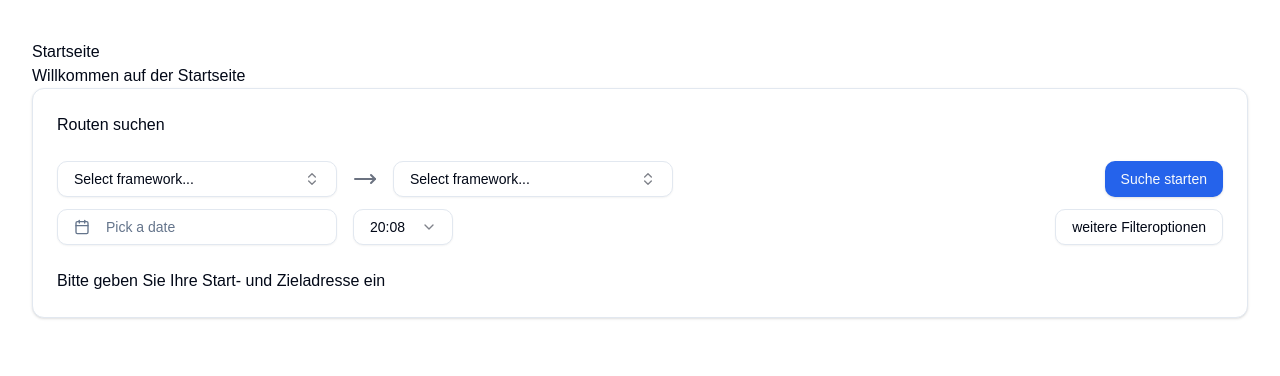
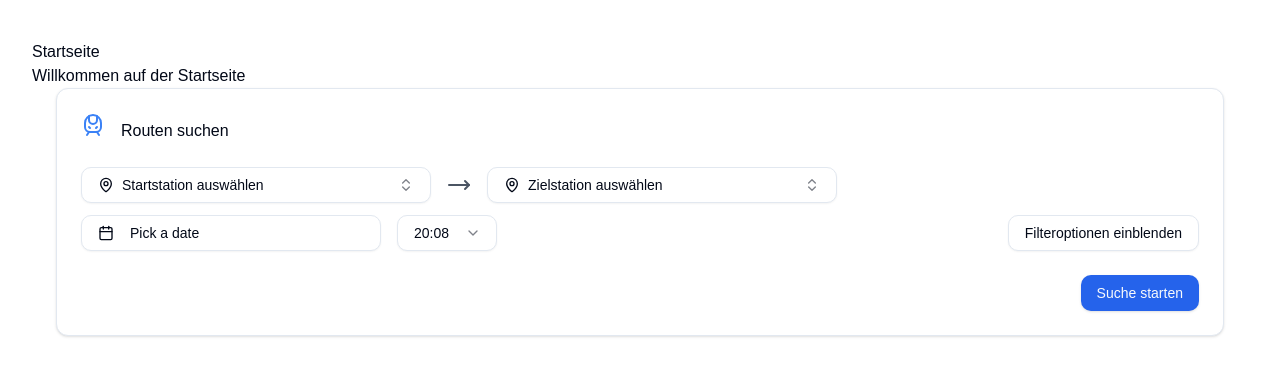
Before and after one commit to gebeled/NeueDatenbankkonzepte, a Next.js app in the folder routenplanung-aux-neo4j-a1/: page / in a window 1280 px wide. Shown: the top 376 px of the page. Built offline with nearby package versions, Linux system fonts and the light colour scheme.

Commit message:
Route suchen

```diff
--- a/routenplanung-aux-neo4j-a1/package.json
+++ b/routenplanung-aux-neo4j-a1/package.json
@@ -9,7 +9,9 @@
     "lint": "next lint"
   },
   "dependencies": {
+    "@radix-ui/react-checkbox": "^1.1.4",
     "@radix-ui/react-dialog": "^1.1.6",
+    "@radix-ui/react-label": "^2.1.2",
     "@radix-ui/react-popover": "^1.1.6",
     "@radix-ui/react-slot": "^1.1.2",
     "class-variance-authority": "^0.7.1",
--- a/routenplanung-aux-neo4j-a1/src/components/routensuche-speziellefelder.tsx
+++ b/routenplanung-aux-neo4j-a1/src/components/routensuche-speziellefelder.tsx
@@ -1,13 +1,14 @@
-"use client"
+"use client";
 
-import * as React from "react"
-import { format } from "date-fns"
+import * as React from "react";
+import { format } from "date-fns";
 import { useState, useEffect } from "react";
-import { Calendar as CalendarIcon } from "lucide-react"
-import { Check, ChevronsUpDown, ChevronDown } from "lucide-react"
-import { Calendar } from "@/components/ui/calendar"
-import { cn } from "@/lib/utils"
-import { Button } from "@/components/ui/button"
+import { Calendar as CalendarIcon, Check, ChevronsUpDown, ChevronDown } from "lucide-react";
+import { Checkbox } from "@/components/ui/checkbox";
+import { Label } from "@/components/ui/label";
+import { Calendar } from "@/components/ui/calendar";
+import { cn } from "@/lib/utils";
+import { Button } from "@/components/ui/button";
 import {
   Command,
   CommandEmpty,
@@ -15,68 +16,53 @@ import {
   CommandInput,
   CommandItem,
   CommandList,
-} from "@/components/ui/command"
-import {
-  Popover,
-  PopoverContent,
-  PopoverTrigger,
-} from "@/components/ui/popover"
+} from "@/components/ui/command";
+import { Popover, PopoverContent, PopoverTrigger } from "@/components/ui/popover";
 
-
-
-//Datum auswählen
-export function RoutensuchePickdate() {
-  const [date, setDate] = React.useState<Date>()
+// Datum auswählen
+export function RoutensuchePickdate({ className, ...props }: { className?: string }) {
+  const [date, setDate] = useState<Date>();
 
   return (
     <Popover>
       <PopoverTrigger asChild>
         <Button
-          variant={"outline"}
-          className={cn(
-            "w-[280px] justify-start text-left font-normal",
-            !date && "text-muted-foreground"
-          )}
+          variant="outline"
+          className={cn("w-[300px] justify-start text-left font-normal", className)}
+          {...props}
         >
           <CalendarIcon className="mr-2 h-4 w-4" />
           {date ? format(date, "PPP") : <span>Pick a date</span>}
         </Button>
       </PopoverTrigger>
       <PopoverContent className="w-auto p-0">
-        <Calendar
-          mode="single"
-          selected={date}
-          onSelect={setDate}
-          initialFocus
-        />
+        <Calendar mode="single" selected={date} onSelect={setDate} initialFocus />
       </PopoverContent>
     </Popover>
-  )
+  );
 }
 
-
-
-//Uhrzeit auswählen
-export function RoutensuchePicktime() {
+// Uhrzeit auswählen
+export function RoutensuchePicktime({ className, ...props }: { className?: string }) {
   const [selectedTime, setSelectedTime] = useState<string | null>(null);
   const [open, setOpen] = useState(false);
 
   useEffect(() => {
     const now = new Date();
-    const currentHours = String(now.getHours()).padStart(2, '0');
-    const currentMinutes = String(now.getMinutes()).padStart(2, '0');
+    const currentHours = String(now.getHours()).padStart(2, "0");
+    const currentMinutes = String(now.getMinutes()).padStart(2, "0");
     setSelectedTime(`${currentHours}:${currentMinutes}`);
   }, []);
 
   return (
     <Popover open={open} onOpenChange={setOpen}>
       <PopoverTrigger asChild>
-        <Button variant="outline" className="w-[100px] justify-between">
+        <Button variant="outline" className={cn("w-[100px] justify-between", className)} {...props}>
           {selectedTime}
           <ChevronDown className="h-4 w-4 ml-2 opacity-50" />
         </Button>
       </PopoverTrigger>
-      <PopoverContent className="w-[100px]  h-64 overflow-y-auto p-0"> {/* Scrollbare Liste */}
+      <PopoverContent className="w-[100px] h-64 overflow-y-auto p-0">
         <Command>
           <CommandList>
             <CommandGroup>
@@ -102,18 +88,16 @@ export function RoutensuchePicktime() {
   );
 }
 
-
 const times = Array.from({ length: 1440 }, (_, i) => {
-  const hours = String(Math.floor(i / 60)).padStart(2, '0');
-  const minutes = String(i % 60).padStart(2, '0');
+  const hours = String(Math.floor(i / 60)).padStart(2, "0");
+  const minutes = String(i % 60).padStart(2, "0");
   return `${hours}:${minutes}`;
 });
 
-
-//Eingabefeld für die S-Bahn Stationen
-  export function RoutensucheEingabefeld() {
-    const [open, setOpen] = React.useState(false)
-    const [value, setValue] = React.useState("")
+// Eingabefeld für S-Bahn Stationen
+export function RoutensucheEingabefeld({ className, text, image: Icon, ...props }: { className?: string , text?: string, image?: React.ElementType }) {
+  const [open, setOpen] = useState(false);
+  const [value, setValue] = useState("");
 
   return (
     <Popover open={open} onOpenChange={setOpen}>
@@ -122,17 +106,19 @@ const times = Array.from({ length: 1440 }, (_, i) => {
           variant="outline"
           role="combobox"
           aria-expanded={open}
-            className="w-[280px] justify-between"
+          className={cn("w-[350px] justify-between", className)}
+          {...props}
         >
-            {value
-              ? frameworks.find((framework) => framework.value === value)?.label
-              : "Select framework..."}
+          <div className="flex items-center space-x-2">
+            {Icon && <Icon className="h-5 w-5"/>}
+          <span>{value ? frameworks.find((framework) => framework.value === value)?.label : text}</span>
+          </div>
           <ChevronsUpDown className="ml-2 h-4 w-4 shrink-0 opacity-50" />
         </Button>
       </PopoverTrigger>
-        <PopoverContent className="w-[200px] p-0">
+      <PopoverContent className={cn("w-[350px] p-0", className)}>
         <Command>
-            <CommandInput placeholder="Search framework..." />
+          <CommandInput placeholder={text} />
           <CommandList>
             <CommandEmpty>No framework found.</CommandEmpty>
             <CommandGroup>
@@ -141,15 +127,12 @@ const times = Array.from({ length: 1440 }, (_, i) => {
                   key={framework.value}
                   value={framework.value}
                   onSelect={(currentValue) => {
-                      setValue(currentValue === value ? "" : currentValue)
-                      setOpen(false)
+                    setValue(currentValue === value ? "" : currentValue);
+                    setOpen(false);
                   }}
                 >
                   <Check
-                      className={cn(
-                        "mr-2 h-4 w-4",
-                        value === framework.value ? "opacity-100" : "opacity-0"
-                      )}
+                    className={cn("mr-2 h-4 w-4", value === framework.value ? "opacity-100" : "opacity-0")}
                   />
                   {framework.label}
                 </CommandItem>
@@ -159,8 +142,9 @@ const times = Array.from({ length: 1440 }, (_, i) => {
         </Command>
       </PopoverContent>
     </Popover>
-    )
+  );
 }
+
 
   const frameworks = [
     {
@@ -184,3 +168,21 @@ const times = Array.from({ length: 1440 }, (_, i) => {
       label: "Astro",
     },
   ]
+
+  // Filteroptionen auswählen
+  export function RoutensucheCheckboxFilter({ className, text, checked = false, onChange, ...props }: { className?: string, text?: string, checked?: boolean, onChange?: (checked: boolean) => void }) {
+
+    const [isChecked, setIsChecked] = useState(checked);
+
+    const handleChange = () => {
+      setIsChecked(!isChecked);
+      if (onChange) onChange(!isChecked);
+    };
+
+    return (
+        <div className={cn("flex items-center space-x-2", className)} {...props}>
+          <Checkbox id={text} checked={isChecked} onCheckedChange={handleChange} />
+          <Label htmlFor={text}>{text}</Label>
+        </div>
+    )
+  }
--- a/routenplanung-aux-neo4j-a1/src/components/routensuche.tsx
+++ b/routenplanung-aux-neo4j-a1/src/components/routensuche.tsx
@@ -1,46 +1,48 @@
-'use client';
+"use client";
 
-import { RoutensucheEingabefeld, RoutensuchePickdate, RoutensuchePicktime } from './routensuche-speziellefelder';
-import {Card, CardHeader, CardContent} from './ui/card';
-import {Button} from './ui/button';
-import {MoveRight} from 'lucide-react';
+import {
+    RoutensucheCheckboxFilter,
+  RoutensucheEingabefeld,
+  RoutensuchePickdate,
+  RoutensuchePicktime,
+} from "./routensuche-speziellefelder";
+import { Card, CardHeader, CardContent, CardFooter } from "./ui/card";
+import { Button } from "./ui/button";
+import { MoveRight, TrainFront, MapPin } from "lucide-react";
+import { useState } from "react";
 
-
-export default function Routensuche(){
-
-
-    return(
-        <div>
-            <Card>
-                <CardHeader>
+export default function Routensuche() {
+  return (
+    <div className="px-4 sm:px-6 flex justify-center">
+      <Card className="w-full max-w-[1200px]">
+        <CardHeader className="flex flex-row flex-nowrap justify-start gap-4 w-full">
+            <TrainFront className="h-6 w-6 text-blue-500"></TrainFront>
           <h1>Routen suchen</h1>
         </CardHeader>
-                <CardContent className='flex flex-col items-center '>
+        <CardContent className="flex flex-col items-center ">
           <Stationeneingabe></Stationeneingabe>
         </CardContent>
-                <CardContent>
-                    <p>Bitte geben Sie Ihre Start- und Zieladresse ein</p>
-                </CardContent>
+        <CardFooter>
+          <div className="flex justify-end w-full">
+            <Button className="w-full sm:w-auto">Suche starten</Button>
+          </div>
+        </CardFooter>
       </Card>
     </div>
-
-
   );
 }
 
+function Stationeneingabe() {
 
-function Stationeneingabe(){
+    const[showFilters, setShowFilters] = useState(false);
 
-    return(
+  return (
     <div className="w-full">
       <div className="grid sm:grid-cols-[1fr_auto] grid-cols-1 gap-4 w-full items-center">
         <div className="flex items-center gap-4 flex-wrap">
-            <RoutensucheEingabefeld></RoutensucheEingabefeld>
-            <MoveRight className="h-6 w-6 text-gray-500 hidden sm:block"></MoveRight>
-            <RoutensucheEingabefeld></RoutensucheEingabefeld>
-            </div>
-            <div className="flex justify-end w-full">
-            <Button className="w-full sm:w-auto">Suche starten</Button>
+          <RoutensucheEingabefeld text="Startstation auswählen" image={MapPin}></RoutensucheEingabefeld>
+          <MoveRight className="h-6 w-6 text-gray-600 hidden sm:block"></MoveRight>
+          <RoutensucheEingabefeld text="Zielstation auswählen" image={MapPin}></RoutensucheEingabefeld>
         </div>
       </div>
       <div className="grid sm:grid-cols-[1fr_auto] grid-cols-1 gap-4 w-full items-center mt-3">
@@ -49,9 +51,32 @@ function Stationeneingabe(){
           <RoutensuchePicktime></RoutensuchePicktime>
         </div>
         <div className="flex justify-end w-full">
-            <Button variant="outline" className="w-full sm:w-auto">weitere Filteroptionen</Button>
+          <Button variant="outline" className="w-full sm:w-auto" onClick={() => setShowFilters((prev) => !prev)}>
+            {showFilters ? "Filteroptionen ausblenden" : "Filteroptionen einblenden"}
+          </Button>
+        </div>
+      </div>
+{showFilters && (
+    <div className="mt-8">
+      <div className="flex flex-wrap gap-4">
+        <RoutensucheCheckboxFilter text="Schnellste Route auswählen" checked={true}></RoutensucheCheckboxFilter>
+        <RoutensucheCheckboxFilter text="Minimale Anzahl an Umstiegen"></RoutensucheCheckboxFilter>
+        <RoutensucheCheckboxFilter text="Barrierefreies Reise durchgehend möglich"></RoutensucheCheckboxFilter>
+      </div>
+      <div className="mt-3">
+        <p className="text-sm font-medium">Nur folgende Linien berücksichtigen: </p>
+        <div className="flex flex-wrap gap-4 mt-3">
+        <RoutensucheCheckboxFilter text="Linie 1"></RoutensucheCheckboxFilter>
+        <RoutensucheCheckboxFilter text="Linie 2"></RoutensucheCheckboxFilter>
+        <RoutensucheCheckboxFilter text="Linie 3"></RoutensucheCheckboxFilter>
+        <RoutensucheCheckboxFilter text="Linie 4"></RoutensucheCheckboxFilter>
+        <RoutensucheCheckboxFilter text="Linie 6"></RoutensucheCheckboxFilter>
+        <RoutensucheCheckboxFilter text="Linie 9a"></RoutensucheCheckboxFilter>
+        <RoutensucheCheckboxFilter text="Linie 9b"></RoutensucheCheckboxFilter>
       </div>
         </div>
         </div>
+      )}
+      </div>
   );
 }
--- /dev/null
+++ b/routenplanung-aux-neo4j-a1/src/components/ui/checkbox.tsx
@@ -0,0 +1,30 @@
+"use client"
+
+import * as React from "react"
+import * as CheckboxPrimitive from "@radix-ui/react-checkbox"
+import { Check } from "lucide-react"
+
+import { cn } from "@/lib/utils"
+
+const Checkbox = React.forwardRef<
+  React.ElementRef<typeof CheckboxPrimitive.Root>,
+  React.ComponentPropsWithoutRef<typeof CheckboxPrimitive.Root>
+>(({ className, ...props }, ref) => (
+  <CheckboxPrimitive.Root
+    ref={ref}
+    className={cn(
+      "peer h-4 w-4 shrink-0 rounded border border-primary shadow focus-visible:outline-none focus-visible:ring-1 focus-visible:ring-ring disabled:cursor-not-allowed disabled:opacity-50 data-[state=checked]:bg-primary data-[state=checked]:text-primary-foreground",
+      className
+    )}
+    {...props}
+  >
+    <CheckboxPrimitive.Indicator
+      className={cn("flex items-center justify-center text-current")}
+    >
+      <Check className="h-4 w-4" />
+    </CheckboxPrimitive.Indicator>
+  </CheckboxPrimitive.Root>
+))
+Checkbox.displayName = CheckboxPrimitive.Root.displayName
+
+export { Checkbox }
--- /dev/null
+++ b/routenplanung-aux-neo4j-a1/src/components/ui/label.tsx
@@ -0,0 +1,26 @@
+"use client"
+
+import * as React from "react"
+import * as LabelPrimitive from "@radix-ui/react-label"
+import { cva, type VariantProps } from "class-variance-authority"
+
+import { cn } from "@/lib/utils"
+
+const labelVariants = cva(
+  "text-sm font-medium leading-none peer-disabled:cursor-not-allowed peer-disabled:opacity-70"
+)
+
+const Label = React.forwardRef<
+  React.ElementRef<typeof LabelPrimitive.Root>,
+  React.ComponentPropsWithoutRef<typeof LabelPrimitive.Root> &
+    VariantProps<typeof labelVariants>
+>(({ className, ...props }, ref) => (
+  <LabelPrimitive.Root
+    ref={ref}
+    className={cn(labelVariants(), className)}
+    {...props}
+  />
+))
+Label.displayName = LabelPrimitive.Root.displayName
+
+export { Label }
```
Also changed, not shown: 1 other file (tests, documents, lock files or other folders). Lines whose indentation alone changed are shown as unchanged.
